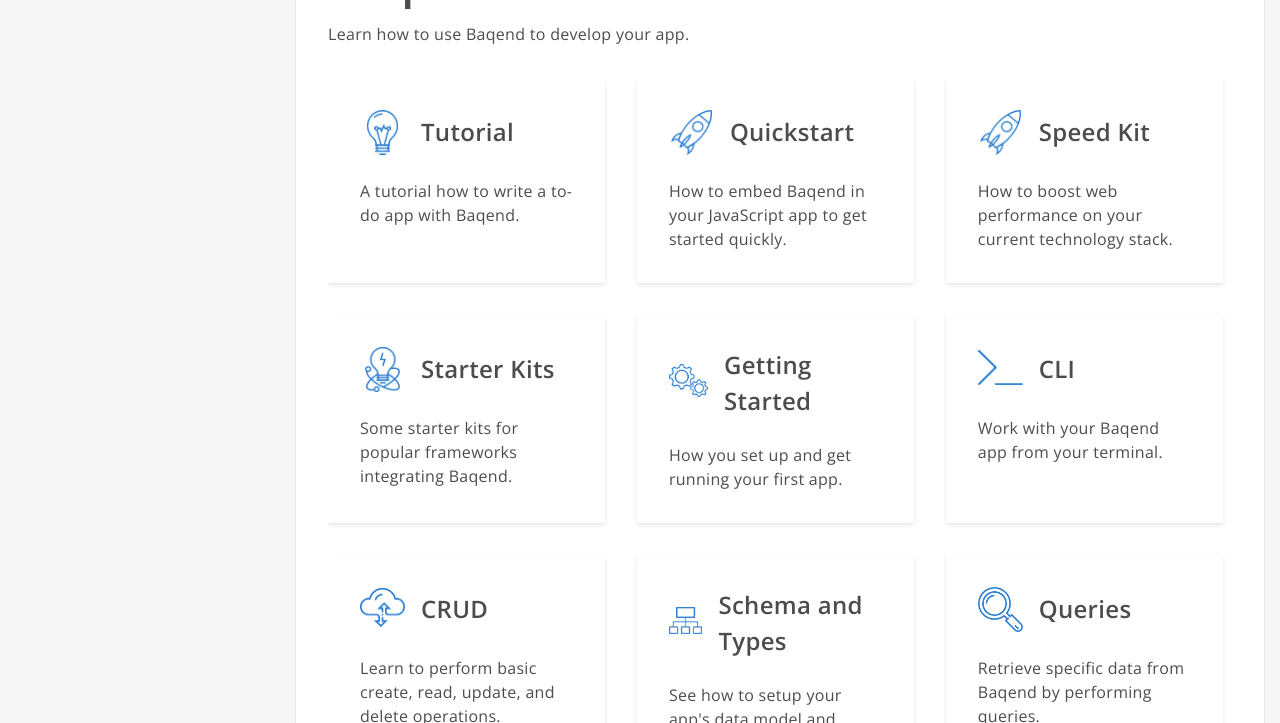
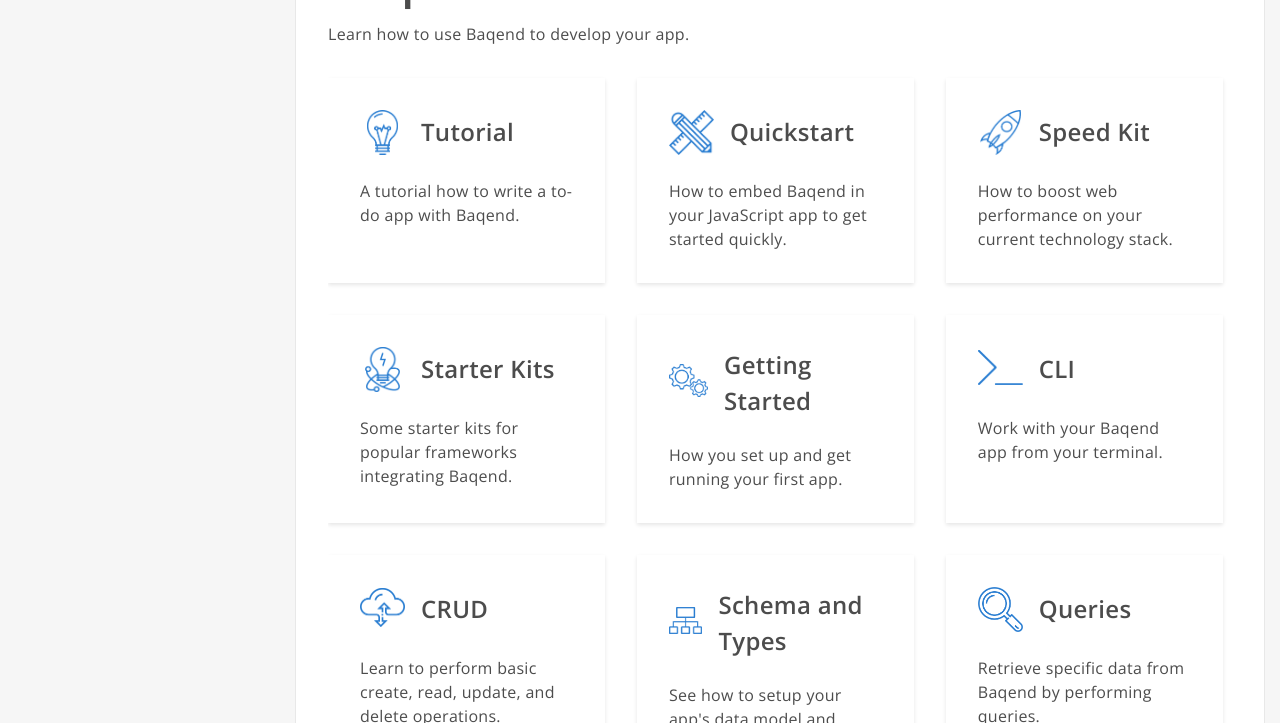
Before and after one commit to Baqend/guide, an MkDocs documentation site: the page built from src/index.md, in a window 1280 px wide. Shown: the part 184-907 px from the top of the page. Built offline with MkDocs 1.6.1, drawn with Linux system fonts in a browser that asks for light colours; comment, search, counter and statistics services are not loaded; old or Windows-style settings are respelled for this version of MkDocs.

Commit message:
update icons

```diff
--- a/src/index.md
+++ b/src/index.md
@@ -24,7 +24,7 @@ Learn how to use Baqend to develop your app.
   <div class="chapter-item-outer">
     <a class="chapter-item" href="speed-kit/">
       <span class="chapter-heading">
-        <span class="icon"><img src="icons/quickstart.png"/></span>
+        <span class="icon"><img src="icons/speedkit.png"/></span>
         <span class="text">Speed Kit</span>
       </span>
       <span class="chapter-info">How to boost web performance on your current technology stack.</span>
--- a/theme/css/custom.css
+++ b/theme/css/custom.css
@@ -104,7 +104,7 @@ p.next-page {
   display: flex;
   flex-flow: row wrap;
   /*justify-content: center;*/
-  margin-bottom: 50px;
+  /*margin-bottom: 50px;*/
   margin-left: -16px;
   margin-right: -16px;
 }
```
Also changed, not shown: src/icons/quickstart.png, src/icons/schema.png, src/icons/speedkit.png (added).
